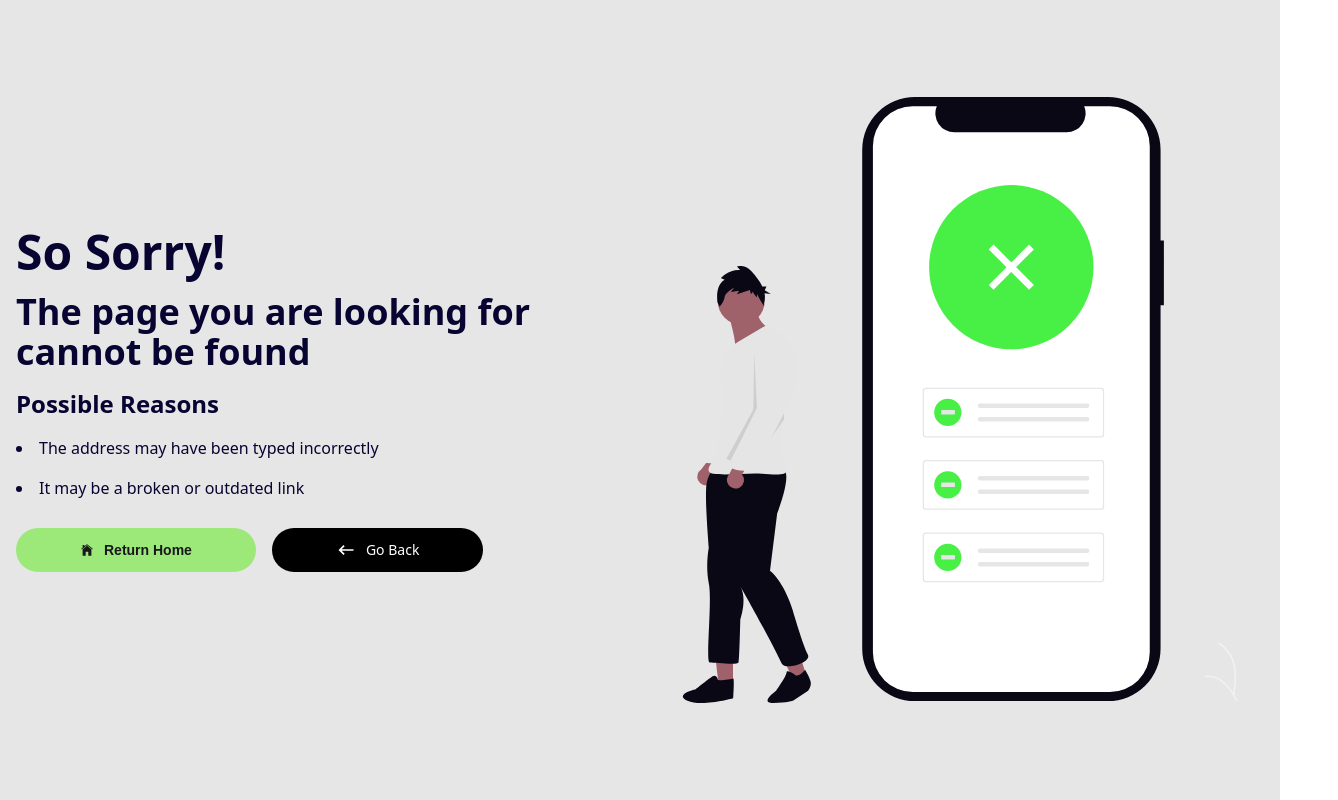
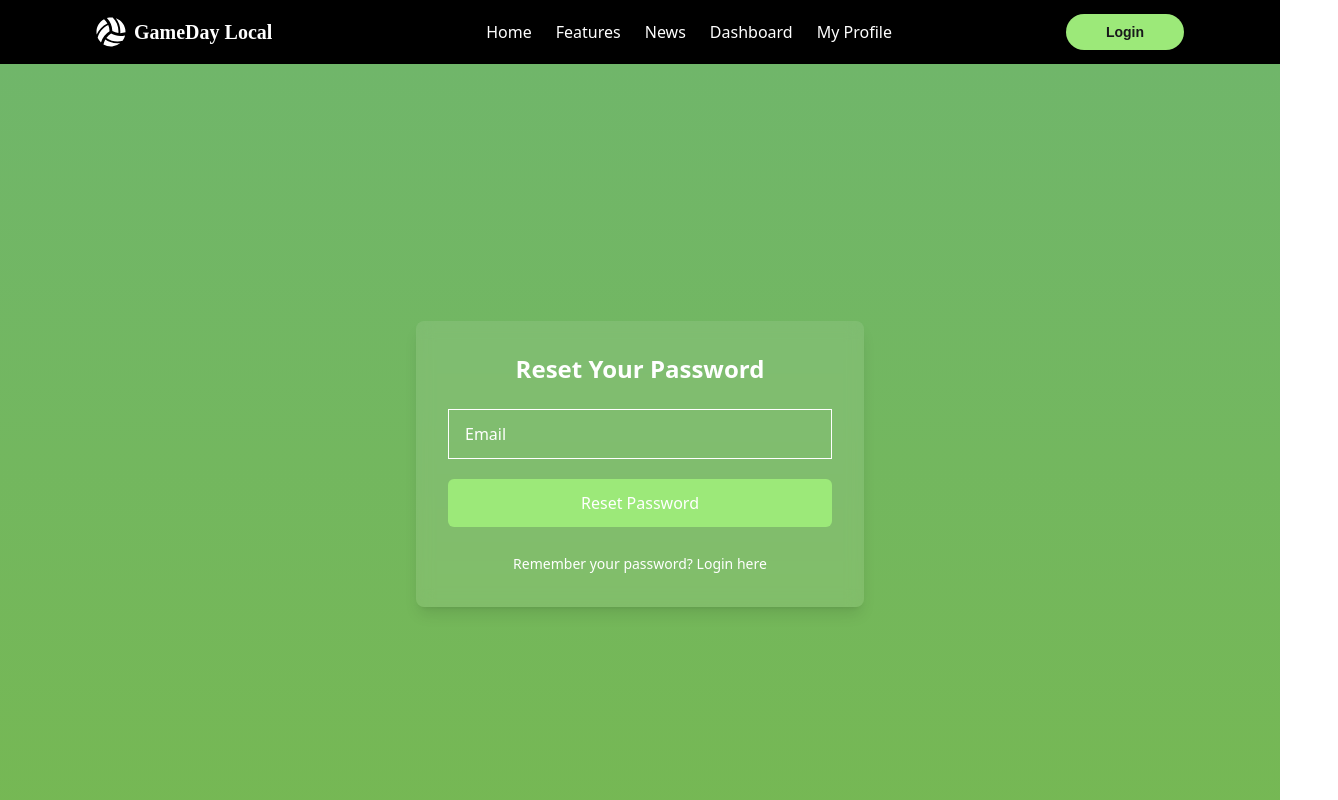
Before and after one commit to afrinbhuiyan/gameday-local-platform, a React (Vite) app: page /forgotPassword in a window 1280 px wide. Shown: the top 800 px of the page, 1338 px wide, since content can reach past the window. Built offline with nearby package versions, Linux system fonts and the light colour scheme; no server answers.

Commit message:
forget password implement

```diff
--- /dev/null
+++ b/src/pages/ForgotPassword.jsx
@@ -0,0 +1,117 @@
+import React, { useContext, useRef, useState, useEffect } from "react";
+import { useLocation, useNavigate } from "react-router";
+import { toast } from "react-toastify";
+import { Helmet } from "react-helmet-async";
+import { AuthContext } from "../provider/AuthProvider";
+
+const ForgotPassword = () => {
+  const location = useLocation();
+  const navigate = useNavigate();
+  const [loading, setLoading] = useState(false);
+  const { resetPassword } = useContext(AuthContext);
+  const emailRef = useRef();
+  const [email, setEmail] = useState("");
+
+  // Pre-fill email if coming from login page
+  useEffect(() => {
+    if (location.state?.email) {
+      emailRef.current.value = location.state.email;
+      setEmail(location.state.email);
+    }
+  }, [location.state]);
+
+  const handleForgotPassword = async (e) => {
+    e.preventDefault();
+    const emailValue = emailRef.current.value.trim();
+
+    if (!emailValue) {
+      toast.error("Please enter your email address");
+      return;
+    }
+
+    setLoading(true);
+    try {
+      await resetPassword(emailValue);
+      toast.success(
+        `Password reset link sent to ${emailValue}. Check your inbox.`,
+        { autoClose: 5000 }
+      );
+      setTimeout(() => {
+        window.location.href = "https://mail.google.com";
+      }, 2000);
+    } catch (error) {
+      console.error("Password reset error:", error);
+      toast.error(
+        error.message.includes("user-not-found")
+          ? "No account found with this email address"
+          : "Failed to send reset email. Please try again.",
+        { autoClose: 5000 }
+      );
+    } finally {
+      setLoading(false);
+    }
+  };
+
+  return (
+    <div className="min-h-screen flex items-center justify-center bg-gradient-to-t from-[#76b852] to-[#70b66a]">
+      <Helmet>
+        <title>GameDay | Forgot Password</title>
+        <meta name="description" content="Reset your GameDay account password" />
+      </Helmet>
+
+      <div className="max-w-md w-full bg-[#ffffff18] backdrop-blur-sm rounded-lg shadow-lg overflow-hidden p-6 sm:p-8">
+        <h1 className="text-2xl font-bold text-white mb-6 text-center">
+          Reset Your Password
+        </h1>
+
+        <form onSubmit={handleForgotPassword} className="space-y-5">
+          <div>
+            <input
+              type="email"
+              name="email"
+              ref={emailRef}
+              value={email}
+              onChange={(e) => setEmail(e.target.value)}
+              placeholder="Email"
+              required
+              className="w-full px-4 py-3 bg-transparent border border-white border-opacity-40 text-white placeholder-white font-light
+              focus:outline-none focus:border-opacity-100 transition-all duration-300 peer"
+            />
+            <span className="text-xs text-white opacity-0 peer-focus:opacity-70 peer-valid:opacity-70 block h-0 overflow-hidden
+            peer-focus:h-auto peer-focus:mt-1 peer-valid:h-auto transition-all duration-300 transform">
+              Email
+            </span>
+          </div>
+
+          <button
+            type="submit"
+            disabled={loading}
+            className="w-full py-3 px-4 bg-[#9ce979] hover:bg-[#83b66b] text-white font-medium rounded-md
+            transition-colors duration-500 disabled:opacity-70 flex items-center justify-center"
+          >
+            {loading ? (
+              <>
+                <svg className="animate-spin -ml-1 mr-2 h-4 w-4 text-white" xmlns="http://www.w3.org/2000/svg" fill="none" viewBox="0 0 24 24">
+                  <circle className="opacity-25" cx="12" cy="12" r="10" stroke="currentColor" strokeWidth="4"></circle>
+                  <path className="opacity-75" fill="currentColor" d="M4 12a8 8 0 018-8V0C5.373 0 0 5.373 0 12h4zm2 5.291A7.962 7.962 0 014 12H0c0 3.042 1.135 5.824 3 7.938l3-2.647z"></path>
+                </svg>
+                Sending...
+              </>
+            ) : "Reset Password"}
+          </button>
+        </form>
+
+        <div className="mt-6 text-center">
+          <button
+            onClick={() => navigate("/login")}
+            className="text-white hover:text-green-200 transition-colors duration-500 text-sm"
+          >
+            Remember your password? <span className="font-medium">Login here</span>
+          </button>
+        </div>
+      </div>
+    </div>
+  );
+};
+
+export default ForgotPassword;
--- a/src/pages/Login.jsx
+++ b/src/pages/Login.jsx
@@ -3,11 +3,11 @@ import { Link, useLocation, useNavigate } from "react-router";
 import { IoLogoGoogle } from "react-icons/io";
 import { AuthContext } from "../provider/AuthProvider";
 import { FaEye, FaEyeSlash } from "react-icons/fa";
-import { toast } from "react-toastify";
+// import { toast } from "react-toastify";
 import { Helmet } from "react-helmet-async";
 
 const Login = () => {
-  const { loginUser, googleLogin, resetPassword } = useContext(AuthContext);
+  const { loginUser, googleLogin } = useContext(AuthContext);
   const navigate = useNavigate();
   const location = useLocation();
   console.log(location);
@@ -45,22 +45,22 @@ const Login = () => {
       });
   };
 
-  const handleForgotPassword = () => {
-    console.log(emailRef.current.value);
-    const email = emailRef.current.value;
-    resetPassword(email)
-      .then(() => {
-        toast.success(
-          `A password reset link has been sent to ${email}. Please check your inbox.`
-        );
-      })
-      .catch((error) => {
-        console.log("Password reset error:", error.message);
-        toast.error(
-          "Failed to send reset email. Please check the email address and try again."
-        );
-      });
-  };
+  // const handleForgotPassword = () => {
+  //   console.log(emailRef.current.value);
+  //   const email = emailRef.current.value;
+  //   resetPassword(email)
+  //     .then(() => {
+  //       toast.success(
+  //         `A password reset link has been sent to ${email}. Please check your inbox.`
+  //       );
+  //     })
+  //     .catch((error) => {
+  //       console.log("Password reset error:", error.message);
+  //       toast.error(
+  //         "Failed to send reset email. Please check the email address and try again."
+  //       );
+  //     });
+  // };
 
   return (
     <div className="min-h-screen relative overflow-hidden bg-gradient-to-t from-[#76b852] to-[#70b66a] font-roboto">
@@ -140,13 +140,12 @@ const Login = () => {
                   Password
                 </span>
                 <p className="text-white hover:underline font-medium text-sm mt-5">
-                  <a
-                    onClick={handleForgotPassword}
-                    to="/forgot-password"
+                  <Link
+                    to="/forgotPassword"
                     className="cursor-pointer"
                   >
                     Forgot password?
-                  </a>
+                  </Link>
                 </p>
               </div>
               <button
--- a/src/routes/Router.jsx
+++ b/src/routes/Router.jsx
@@ -9,6 +9,7 @@ import Features from "../components/Features";
 import PrivateRoute from "../provider/PrivateRoute";
 import Profile from "../pages/Profile";
 import Dashboard from "../pages/Dashboard";
+import ForgotPassword from "../pages/ForgotPassword";
 
 export const router = createBrowserRouter([
   {
@@ -32,7 +33,11 @@ export const router = createBrowserRouter([
       },
       {
         path: "/eventDetails/:id",
-        element: <PrivateRoute><EventDetails></EventDetails></PrivateRoute>,
+        element: (
+          <PrivateRoute>
+            <EventDetails></EventDetails>
+          </PrivateRoute>
+        ),
         loader: () => fetch("../events.json"),
         hydrateFallbackElement: <p>Loading...</p>,
       },
@@ -42,13 +47,25 @@ export const router = createBrowserRouter([
       },
       {
         path: "/profile",
-        element: <PrivateRoute><Profile></Profile></PrivateRoute>
+        element: (
+          <PrivateRoute>
+            <Profile></Profile>
+          </PrivateRoute>
+        ),
       },
       {
         path: "/dashboard",
-        element: <PrivateRoute><Dashboard></Dashboard></PrivateRoute>,
+        element: (
+          <PrivateRoute>
+            <Dashboard></Dashboard>
+          </PrivateRoute>
+        ),
         loader: () => fetch("../events.json"),
         hydrateFallbackElement: <p>Loading...</p>,
+      },
+      {
+        path: "/forgotPassword",
+        Component: ForgotPassword,
       },
     ],
   },
```
